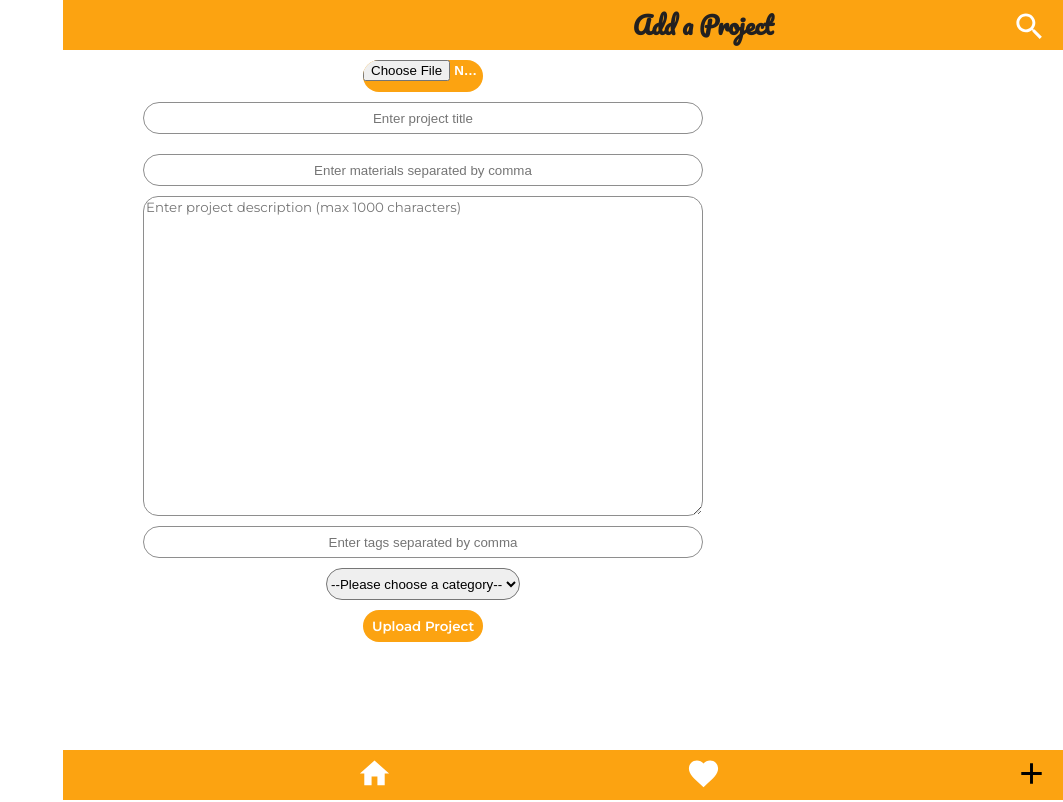
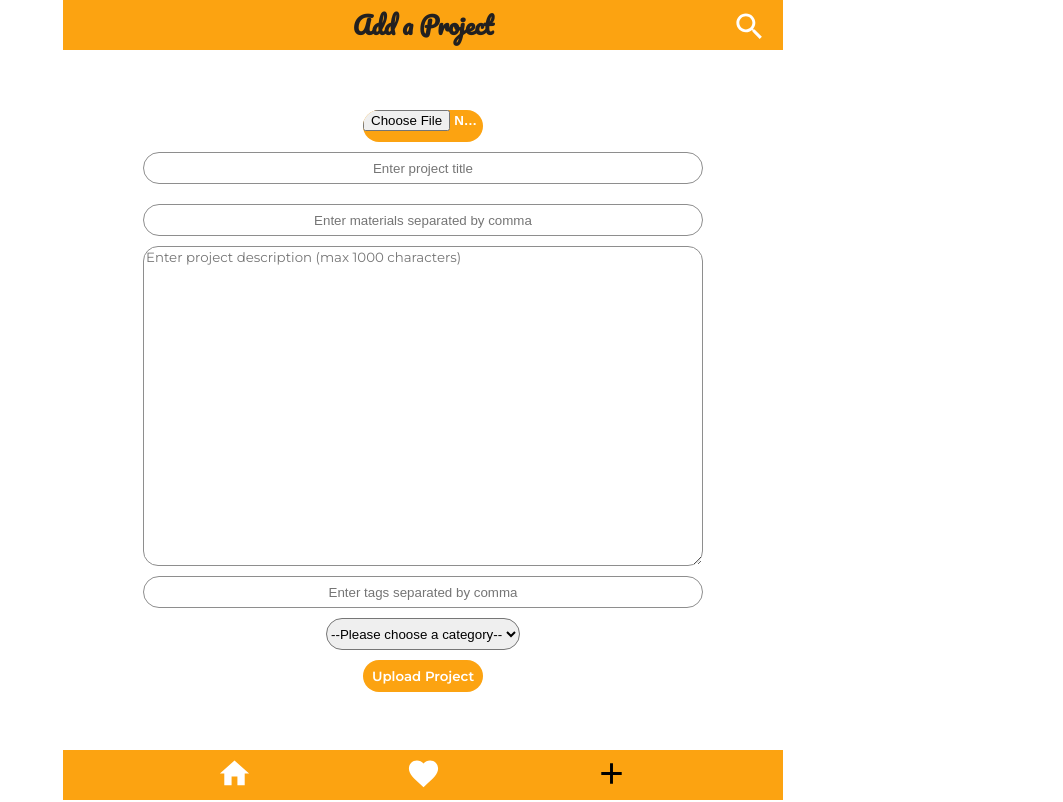
Before and after one commit to kschmitz123/diy-project-app, a React (Create React App) app in the folder client/: page /add in a window 1280 px wide. Shown: the whole page, without its empty margins (217-1280 px from the left). Built offline with nearby package versions, Linux system fonts and the light colour scheme.

Commit message:
Fix header and footer

```diff
--- a/client/src/components/Header.js
+++ b/client/src/components/Header.js
@@ -12,7 +12,7 @@ const StyledHeader = styled.header`
   display: flex;
   justify-content: center;
   align-items: center;
-  position: fixed;
+  position: sticky;
   top: 0;
   z-index: 1;
 
@@ -26,7 +26,7 @@ const SearchButton = styled.button`
   border: none;
   cursor: pointer;
   z-index: 2;
-  position: fixed;
+  position: absolute;
   top: 8px;
   right: 10px;
   ${(props) =>
--- a/client/src/components/Navbar.js
+++ b/client/src/components/Navbar.js
@@ -13,7 +13,7 @@ const Footer = styled.footer`
   display: flex;
   justify-content: space-evenly;
   align-items: center;
-  position: fixed;
+  position: sticky;
   bottom: 0;
 `;
 
--- a/client/src/components/Searchbar.js
+++ b/client/src/components/Searchbar.js
@@ -9,7 +9,8 @@ const Form = styled.form`
     text-align: center;
     height: 2rem;
     border-radius: 25px;
-    width: 70%;
+    width: 60%;
+    max-width: 680px;
     border: solid 1px var(--secondary-font-color);
     position: fixed;
     top: 60px;
```
